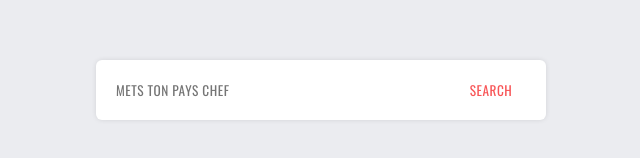
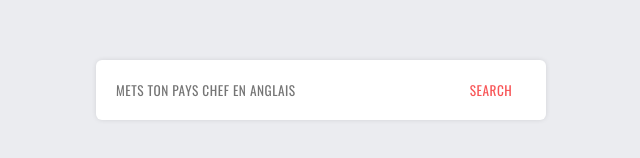
Before and after one commit to ethanfronton/api-flag, a plain HTML site: page index.html in a window 1280 px wide. Shown: the part 310-468 px from the top of the page, 319-959 px from the left. Drawn offline with nearby package versions, Linux system fonts and the light colour scheme.

```diff
--- a/index.html
+++ b/index.html
@@ -9,7 +9,7 @@
   <body>
     <main>
       <article class="searchBar">
-        <input type="text" class="text" placeholder="mets ton pays chef" />
+        <input type="text" class="text" placeholder="mets ton pays chef en anglais" />
         <button onclick="search()">Search</button>
       </article>
       <section class="info"></section>
```
